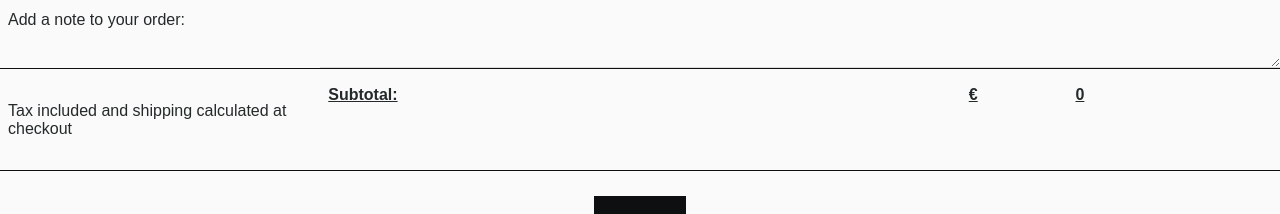
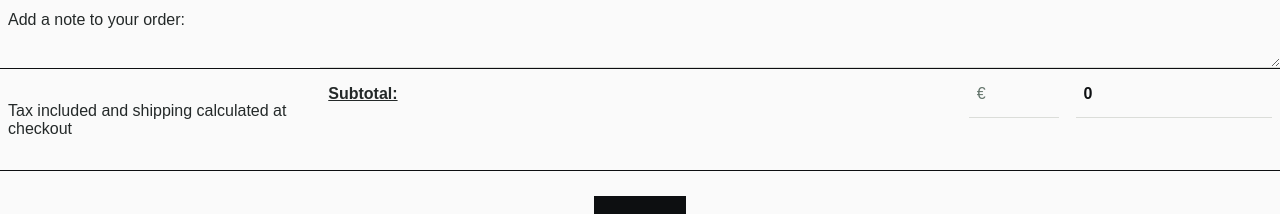
Before and after one commit to EasyPeasyGH/capstone, a Next.js app: page /basket in a window 1280 px wide. Shown: the part 318-532 px from the top of the page. Built offline with nearby package versions, Linux system fonts and the light colour scheme.

Commit message:
basket amount of products total price submit

```diff
--- a/components/BasketProduct.js
+++ b/components/BasketProduct.js
@@ -1,5 +1,6 @@
 import { useRouter } from "next/router";
 import Image from "next/image";
+import { useState } from "react";
 
 export default function BasketProduct({
   index,
@@ -8,6 +9,7 @@ export default function BasketProduct({
   description,
   available,
   price,
+  amountPrice,
   category,
   designer,
   condition,
@@ -15,9 +17,12 @@ export default function BasketProduct({
   images,
   currency,
   handleRemoveProduct,
+  updateProductPrice,
 }) {
   const router = useRouter();
   const { push } = router;
+
+  const [amount, setAmount] = useState(1);
 
   return (
     <>
@@ -38,20 +43,37 @@ export default function BasketProduct({
         />
       </div>
       <div className="grid__itemBasket2">
-        <label htmlFor="name">
-          <input type="text" id="name" name="name" value={name} readonly />
-        </label>
-        <label htmlFor="category">
+        <label htmlFor={`name${index}`}>
           <input
             type="text"
-            id="category"
-            name="category"
-            value={category}
-            readonly
+            id={`name${index}`}
+            name={`name${index}`}
+            value={name}
+            readOnly
           />
         </label>
-        <label htmlFor="amount">
-          <input type="number" id="amount" name="amount" value={1} min="0" />
+        <label htmlFor={`category${index}`}>
+          <input
+            type="text"
+            id={`category${index}`}
+            name={`nacategoryme${index}`}
+            value={category}
+            readOnly
+          />
+        </label>
+        <label htmlFor={`amount${index}`}>
+          <input
+            type="number"
+            id={`amount${index}`}
+            name={`amount${index}`}
+            defaultValue={amount}
+            onChange={(event) => {
+              setAmount(event.target.value);
+              updateProductPrice(event, id, index, amount);
+            }}
+            min="1"
+            max="10"
+          />
         </label>
       </div>
       <div className="grid__itemBasket13">
@@ -61,13 +83,19 @@ export default function BasketProduct({
             id="currency"
             name="currency"
             value={currency[1]}
-            readonly
+            readOnly
           />
         </label>
       </div>
       <div className="grid__itemBasket23">
-        <label htmlFor="price">
-          <input type="number" id="price" name="price" value={price} readonly />
+        <label htmlFor={`price${index}`}>
+          <input
+            type="number"
+            id={`price${index}`}
+            name={`price${index}`}
+            value={amountPrice}
+            readOnly
+          />
         </label>
       </div>
     </>
--- a/pages/_app.js
+++ b/pages/_app.js
@@ -5,6 +5,7 @@ import { useEffect, useState } from "react";
 export default function App({ Component, pageProps }) {
   const [productToEdit, setProductToEdit] = useState();
   const [basket, setBasket] = useState([]);
+  const [amount, setAmount] = useState([]);
   const [search, setSearch] = useState(false);
 
   function toggleSearch(state) {
@@ -23,6 +24,8 @@ export default function App({ Component, pageProps }) {
         toggleSearch={toggleSearch}
         productToEdit={productToEdit}
         setProductToEdit={setProductToEdit}
+        amount={amount}
+        setAmount={setAmount}
         {...pageProps}
       />
     </Layout>
--- a/pages/basket.js
+++ b/pages/basket.js
@@ -4,7 +4,7 @@ import Link from "next/link";
 import { useRouter } from "next/router";
 import BasketProduct from "../components/BasketProduct";
 
-export default function Basket({ basket, setBasket }) {
+export default function Basket({ basket, setBasket, amount, setAmount }) {
   let [total, setTotal] = useState(0);
   const router = useRouter();
   const { push } = router;
@@ -13,7 +13,6 @@ export default function Basket({ basket, setBasket }) {
   // async function setAvailableDatabase() {
   //   data.available = !data.available;
   //   console.log("A V A I L A B L E", data.available);
-
   //   const response = await fetch(`/api/products/${data._id}`, {
   //     method: "PUT",
   //     headers: {
@@ -21,7 +20,6 @@ export default function Basket({ basket, setBasket }) {
   //     },
   //     body: JSON.stringify(data),
   //   });
-
   //   if (response.ok) {
   //     await response.json();
   //     router.push("/basket");
@@ -36,13 +34,25 @@ export default function Basket({ basket, setBasket }) {
     console.log(basket.map((p) => p._id.includes(id)));
     basket.splice(index, 1);
     setBasket((basket) => [...basket]);
+    amount.splice(index, 1);
+    setAmount((amount) => [...amount]);
   }
 
-  basket.map((b) => {
-    total = total + b.price;
+  function updateProductPrice(event, id, index, productAmount) {
+    console.log("id", id, "index", index);
+    console.log(basket.map((p) => p._id.includes(id)));
+    console.log(amount.map((a) => a._id.includes(id)));
+    console.log("amount[index].price", amount[index].price);
+    amount[index].price = Number(basket[index].price * productAmount);
+    console.log("basket[index].price", basket[index].price);
+    setAmount((amount) => [...amount]);
+  }
+
+  amount.map((a) => {
+    total = total + a.price;
   });
 
-  console.log("B A S K E T", basket);
+  console.log("B A S K E T", amount);
   return (
     <>
       <Head>
@@ -62,7 +72,12 @@ export default function Basket({ basket, setBasket }) {
         className="grid"
         onSubmit={(event) => {
           event.preventDefault();
-          // handleSubmit(event);
+          const formData = new FormData(event.target);
+          const basketData = Object.fromEntries(formData);
+          console.log(basketData);
+          setBasket([]);
+          setAmount([]);
+          event.target.reset();
         }}
       >
         <fieldset className="grid__itemFull grid">
@@ -77,6 +92,7 @@ export default function Basket({ basket, setBasket }) {
                     description={p.description}
                     available={p.available}
                     price={p.price}
+                    amountPrice={amount[i].price}
                     category={p.category}
                     designer={p.designer}
                     condition={p.condition}
@@ -84,6 +100,7 @@ export default function Basket({ basket, setBasket }) {
                     images={p.images}
                     currency={currency}
                     handleRemoveProduct={handleRemoveProduct}
+                    updateProductPrice={updateProductPrice}
                   />
                 </li>
               );
@@ -100,11 +117,33 @@ export default function Basket({ basket, setBasket }) {
           />
         </fieldset>
         <fieldset className="grid__itemFull grid">
-          <h4 className="grid__itemBasket14 grid__item--padding">{`Subtotal:`}</h4>
-          <h4 className="grid__itemBasket13 grid__item--padding">
-            {currency[1]}
-          </h4>
-          <h4 className="grid__itemBasket23 grid__item--padding">{total}</h4>
+          <div className="grid__itemBasket14">
+            <label>
+              <h4>{`Subtotal:`}</h4>
+            </label>
+          </div>
+          <div className="grid__itemBasket13">
+            <label htmlFor="currency">
+              <input
+                type="text"
+                id="currency"
+                name="currency"
+                value={currency[1]}
+                readOnly
+              />
+            </label>
+          </div>
+          <div className="grid__itemBasket23">
+            <label htmlFor="total">
+              <input
+                type="text"
+                id="total"
+                name="total"
+                value={total}
+                readOnly
+              />
+            </label>
+          </div>
           <p className="grid__itemBasket312 grid__item--padding gcc">
             Tax included and shipping calculated at checkout
           </p>
--- a/pages/product/[id].js
+++ b/pages/product/[id].js
@@ -18,6 +18,8 @@ export default function ProductDetail({
   setProductToEdit,
   basket,
   setBasket,
+  amount,
+  setAmount,
 }) {
   const [product, setProduct] = useState(data);
   const router = useRouter();
@@ -45,10 +47,11 @@ export default function ProductDetail({
     product.available = !product.available;
     console.log("product.available", product.available);
     setBasket((basket) => [...basket, { ...product }]);
+    setAmount((amount) => [...amount, { ...product }]);
   }
 
-  console.log("P R O D U C T", product);
   console.log("basket", typeof basket, basket, basket.length);
+  console.log("amount", typeof amount, amount, amount.length);
 
   basket.map((b) => {
     if (b._id.includes(product._id)) {
--- a/styles/globals.css
+++ b/styles/globals.css
@@ -175,6 +175,14 @@ sub {
 #basket h4 {
   text-decoration: underline;
   margin: 0;
+  overflow: hidden;
+}
+
+#total {
+  font-size: 4rem;
+  font-size: 1rem;
+  font-weight: 800;
+  color: var(--color-dark-1);
 }
 
 .basketInfo {
```
